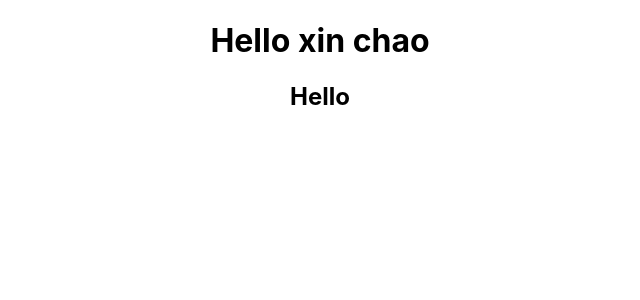
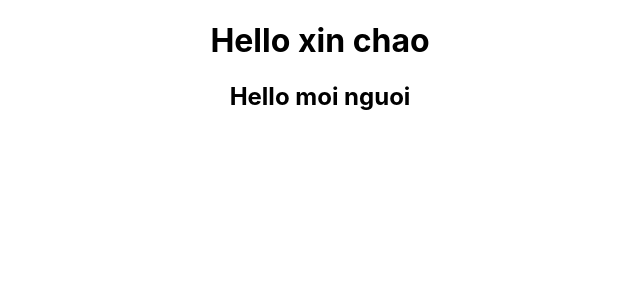
Before and after one commit to NguyenQuocKhoi/github_action, a React (Create React App) app: page / in a window 1280 px wide. Shown: the top 300 px of the page, without its empty margins (320-960 px from the left). Built offline with nearby package versions, Linux system fonts and the light colour scheme.

Commit message:
add hello mn

```diff
--- a/src/App.js
+++ b/src/App.js
@@ -5,7 +5,7 @@ function App() {
   return (
     <div className="App">
       <h1>Hello xin chao</h1>
-      <h2>Hello</h2>
+      <h2>Hello moi nguoi </h2>
       {/* <header className="App-header">
         <img src={logo} className="App-logo" alt="logo" />
         <p>
```
